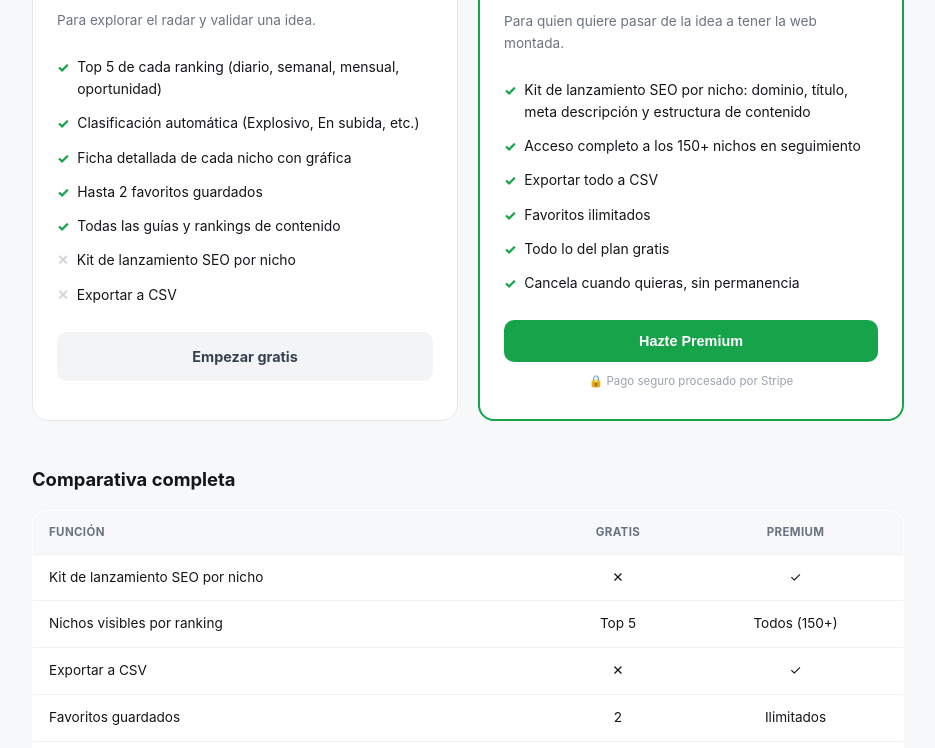
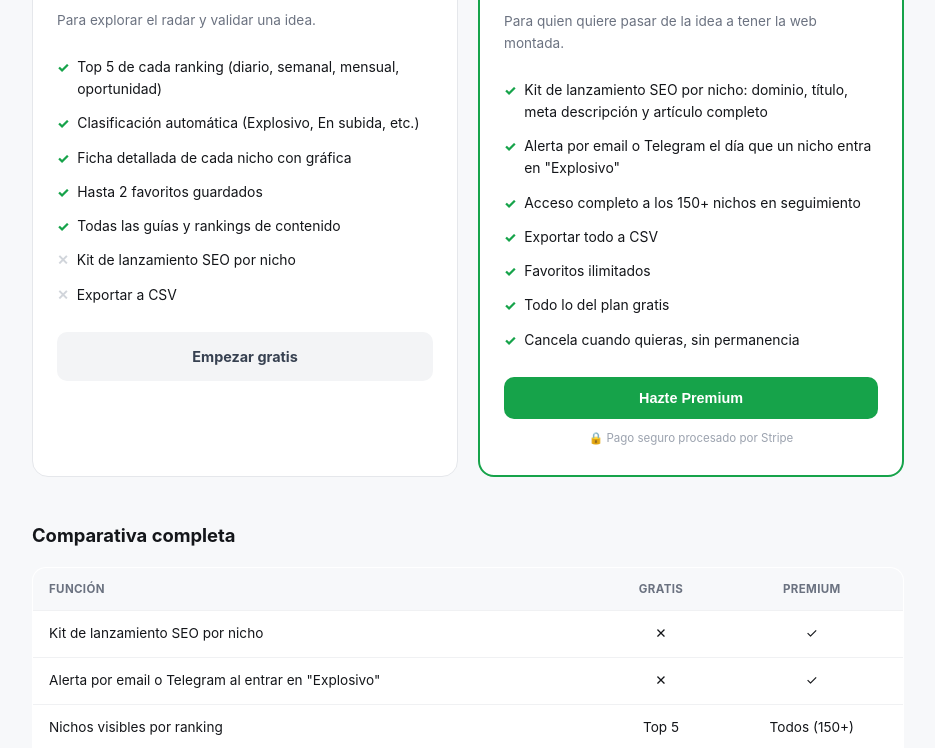
Before and after one commit to antonioarancenavio-lang/nichos, a website: page planes.html in a window 1280 px wide. Shown: the part 451-1199 px from the top of the page, without its empty margins (172-1107 px from the left). Drawn offline with Linux system fonts and the light colour scheme.

Commit message:
Update SEO features and alerts in planes.html

```diff
--- a/planes.html
+++ b/planes.html
@@ -173,7 +173,8 @@
       <div class="plan-price-sub" id="premium-price-sub">Facturado mensualmente</div>
       <div class="plan-desc">Para quien quiere pasar de la idea a tener la web montada.</div>
       <ul class="plan-features">
-        <li><span class="check">✓</span> Kit de lanzamiento SEO por nicho: dominio, título, meta descripción y estructura de contenido</li>
+        <li><span class="check">✓</span> Kit de lanzamiento SEO por nicho: dominio, título, meta descripción y artículo completo</li>
+        <li><span class="check">✓</span> Alerta por email o Telegram el día que un nicho entra en "Explosivo"</li>
         <li><span class="check">✓</span> Acceso completo a los 150+ nichos en seguimiento</li>
         <li><span class="check">✓</span> Exportar todo a CSV</li>
         <li><span class="check">✓</span> Favoritos ilimitados</li>
@@ -192,6 +193,7 @@
     </thead>
     <tbody>
       <tr><td>Kit de lanzamiento SEO por nicho</td><td class="center">✕</td><td class="center">✓</td></tr>
+      <tr><td>Alerta por email o Telegram al entrar en "Explosivo"</td><td class="center">✕</td><td class="center">✓</td></tr>
       <tr><td>Nichos visibles por ranking</td><td class="center">Top 5</td><td class="center">Todos (150+)</td></tr>
       <tr><td>Exportar a CSV</td><td class="center">✕</td><td class="center">✓</td></tr>
       <tr><td>Favoritos guardados</td><td class="center">2</td><td class="center">Ilimitados</td></tr>
```
